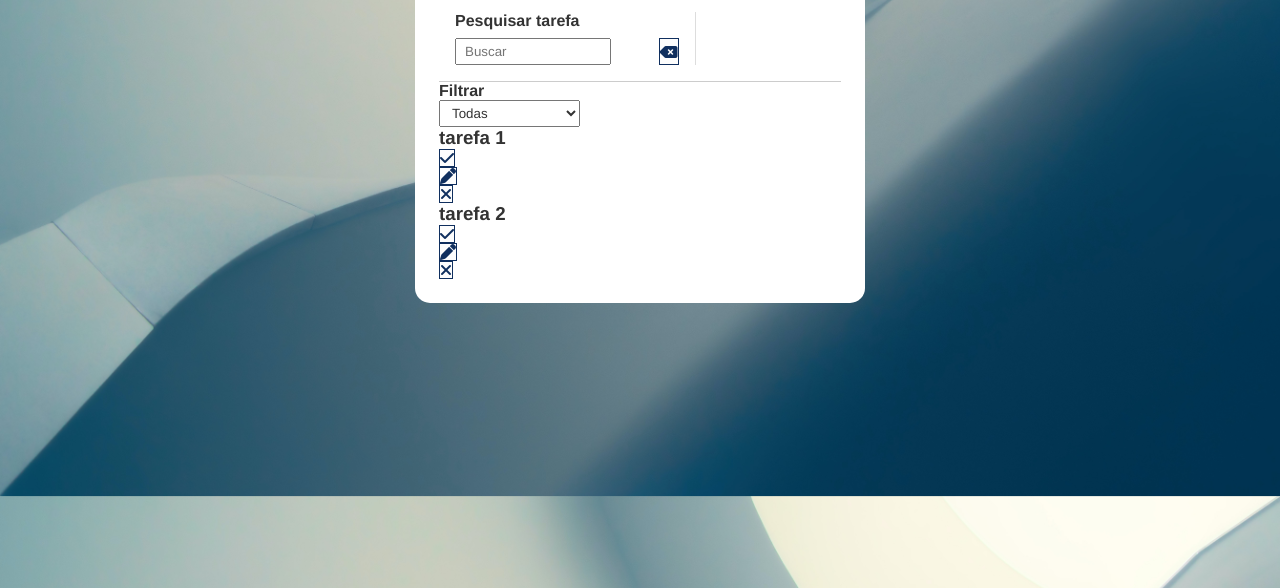
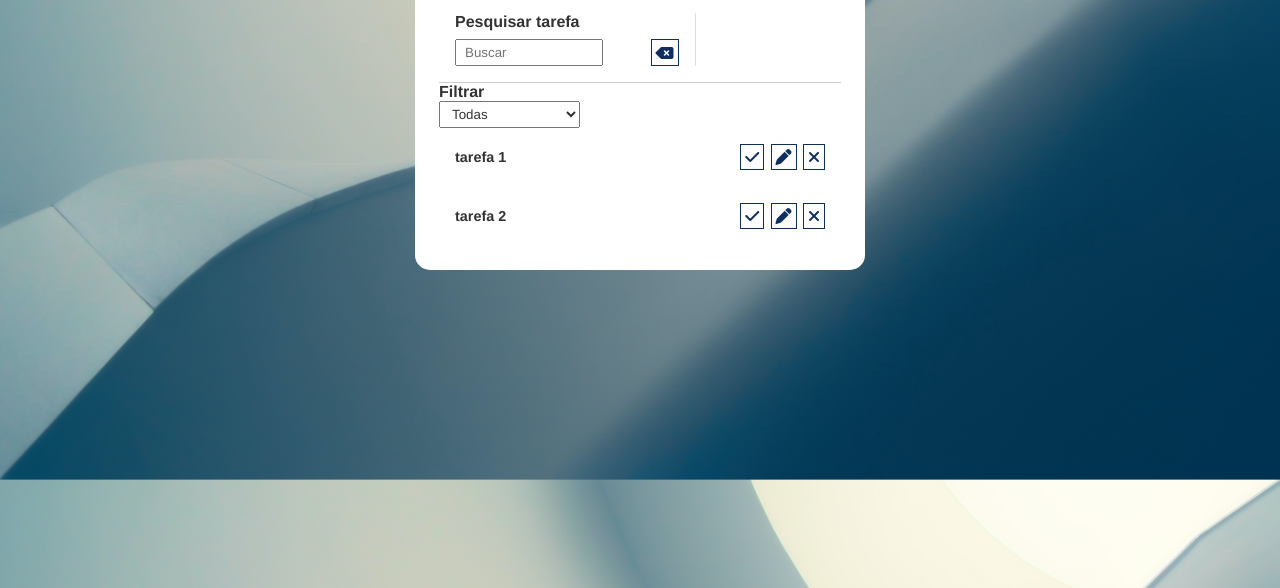
Before and after one commit to thainazanfolin/to-do-list-js, a plain HTML site: page index.html in a window 1280 px wide. Shown: the part 212-800 px from the top of the page. Drawn offline with Linux system fonts and the light colour scheme.

Commit message:
melhorando o css

```diff
--- a/css/style.css
+++ b/css/style.css
@@ -18,7 +18,7 @@ button {
     background-color: #fdfdfd;
     color:#102f5e;
     border: 1px solid #102f5e;
-    padding: .3rem, .6rem;
+    padding: .25rem;
     font-size: 1rem;
     cursor: pointer;
     display: flex;
@@ -124,7 +124,7 @@ input, select{
     flex: 1;
 }
 
-.todo-list{
+#todo-list{
     display: flex;
     justify-content: space-around;
     align-items: center;
@@ -132,14 +132,15 @@ input, select{
     border-bottom: 1px solid #FFF;
     transition: .3s;
 
+
 }
 
-.todo-list h3{
+#todo-list h3{
     flex: 1;
     font-size: .9rem;
 
 }
 
-.todo-list button{
+#todo-list button{
     margin-left: 0.4rem;
 }
```
Also changed, not shown: css/styel.css (deleted).
